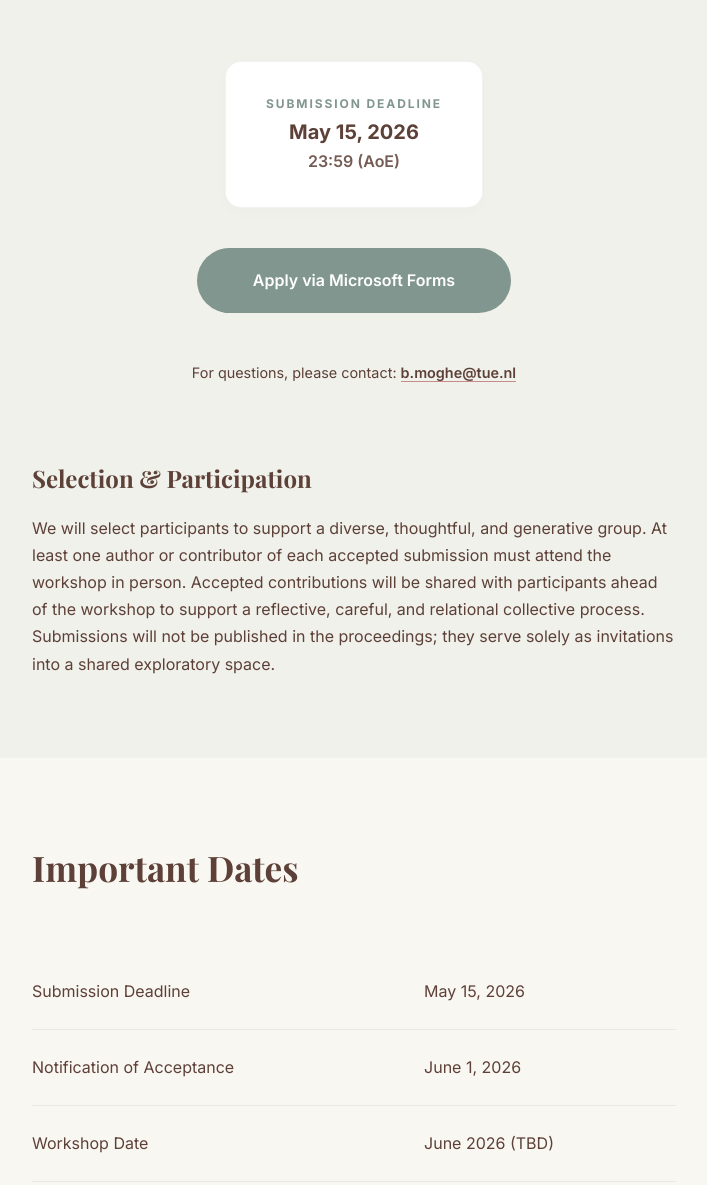
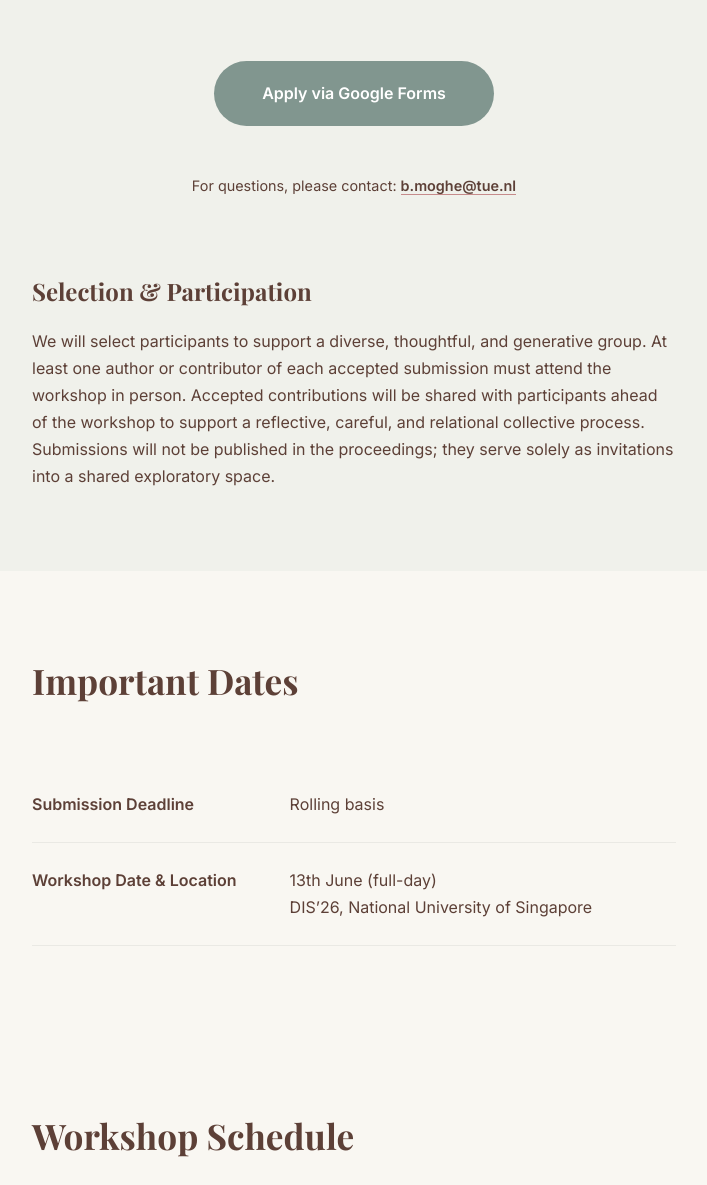
Before and after one commit to bhaktismoghe/dis2026workshop, a plain HTML site: page index.html in a window 1280 px wide. Shown: the part 2760-3945 px from the top of the page, without its empty margins (286-993 px from the left). Drawn offline with nearby package versions, Linux system fonts and the light colour scheme; a web font is replaced by a local one.

Commit message:
button removed

```diff
--- a/index.html
+++ b/index.html
@@ -11,11 +11,9 @@
         <header class="sticky-header">
             <div class="header-container">
                 <a href="#" class="header-logo">DIS 2026</a>
-
                 <button class="menu-toggle" id="menu-toggle">
-                    ☰
+                ☰
                 </button>
-
                 <nav>
                     <ul class="nav-links" id="nav-links">
                         <li><a href="#about" class="nav-item">Abstract</a></li>
@@ -71,15 +69,8 @@
                     </ul>
                 </div>
                 <div class="cta-area">
-                    <div class="deadline-box">
-                        <div class="deadline-content">
-                            <span class="deadline-label">Submission Deadline</span>
-                            <span class="deadline-date">May 15, 2026</span>
-                            <span class="deadline-time">23:59 (AoE)</span>
-                        </div>
-                    </div>
                     <div class="btn-wrapper">
-                        <a href="#" class="btn">Apply via Microsoft Forms</a>
+                        <a href="https://docs.google.com/forms/d/e/1FAIpQLScUeGtLm0kpjkqHTdYtJaM2OJc0VnwM61cIaxoj8JltN8ZZlg/viewform?usp=publish-editor" class="btn">Apply via Google Forms</a>
                     </div>
                     <p class="contact-text">
                         For questions, please contact: <a href="mailto:b.moghe@tue.nl">b.moghe@tue.nl</a>
@@ -95,27 +86,52 @@
                 <table class="dates-table">
                     <tr>
                         <td>Submission Deadline</td>
-                        <td>May 15, 2026</td>
+                        <td>Rolling basis</td>
                     </tr>
                     <tr>
-                        <td>Notification of Acceptance</td>
-                        <td>June 1, 2026</td>
-                    </tr>
-                    <tr>
-                        <td>Workshop Date</td>
-                        <td>June 2026 (TBD)</td>
+                        <td>Workshop Date & Location</td>
+                        <td>
+                            13th June (full-day)<br>
+                            DIS’26, National University of Singapore
+                        </td>
                     </tr>
                 </table>
             </section>
             <section id="schedule" class="content-block">
                 <h2>Workshop Schedule</h2>
                 <div class="schedule-grid">
-                    <div class="schedule-item"><strong>09:00 - 09:45</strong><span><strong>Part 1: Opening & Framing</strong> – Intro to aims, structure, and ethical orientation; ice-breaker grounding exercise.</span></div>
-                    <div class="schedule-item"><strong>10:00 - 11:30</strong><span><strong>Part 2: Sensing & Recognizing Vulnerability</strong> – Facilitated sensitizing activity, small-group reflection, and relational mapping.</span></div>
-                    <div class="schedule-item"><strong>11:30 - 12:30</strong><span><strong>Lunch Break</strong></span></div>
-                    <div class="schedule-item"><strong>12:30 - 14:15</strong><span><strong>Part 3: Methods, Facilitation & Roles</strong> – Engagement with embodied/participatory methods (enactment/role-play) and ethical reflection.</span></div>
-                    <div class="schedule-item"><strong>14:45 - 16:30</strong><span><strong>Part 4: Methodological Responsiveness</strong> – Exploring tactics for felt experience, body mapping, and developing shared vocabularies.</span></div>
-                    <div class="schedule-item"><strong>16:30 - 17:00</strong><span><strong>Part 5: Closing & Collective Reflection</strong> – Synthesis of key insights and discussion on long-term implications for HCI care.</span></div>
+                    <div class="schedule-item">
+                        <strong>09:30 - 10:00</strong>
+                        <span><strong>Opening:</strong> Introduction to Aim, Structure and Ethical Orientation of the workshop</span>
+                    </div>
+                    <div class="schedule-item">
+                        <strong>10:00 - 11:15</strong>
+                        <span><strong>Sensing and Recognizing Vulnerability:</strong> Facilitated embodied sensitizing activity</span>
+                    </div>
+                    <div class="schedule-item">
+                        <strong>11:15 - 11:30</strong>
+                        <span><strong>Break</strong></span>
+                    </div>
+                    <div class="schedule-item">
+                        <strong>11:30 - 13:30</strong>
+                        <span><strong>World Cafe:</strong> Based on participant submissions</span>
+                    </div>
+                    <div class="schedule-item">
+                        <strong>13:30 - 14:30</strong>
+                        <span><strong>Lunch Break</strong></span>
+                    </div>
+                    <div class="schedule-item">
+                        <strong>14:30 - 15:45</strong>
+                        <span><strong>Collectively mapping insights</strong> and developing shared vocabularies for embodied vulnerability</span>
+                    </div>
+                    <div class="schedule-item">
+                        <strong>15:45 - 16:00</strong>
+                        <span><strong>Break</strong></span>
+                    </div>
+                    <div class="schedule-item">
+                        <strong>16:00 - 17:00</strong>
+                        <span><strong>Closing and Reflection</strong></span>
+                    </div>
                 </div>
             </section>
             <section id="organizers" class="content-block alt-bg">
--- a/style.css
+++ b/style.css
@@ -235,67 +235,20 @@ cite { display: block; font-size: 0.9rem; letter-spacing: 0.15rem; color: var(--
     width: 100%;
 }
 
-.deadline-box {
-    display: flex;
-    flex-direction: column;
-    align-items: center;
-    justify-content: center;
-    background-color: var(--white);
-    border: 1px solid rgba(0,0,0,0.05);
-    padding: 2rem 2.5rem;
-    border-radius: 16px;
-    box-shadow: 0 4px 15px rgba(0,0,0,0.02);
-}
-
-/* Content */
-.deadline-content {
-    display: flex;
-    flex-direction: column;
-    align-items: center;
-    text-align: center;
-}
-
-/* Label */
-.deadline-label {
-    text-transform: uppercase;
-    font-size: 0.75rem;
-    letter-spacing: 0.12rem;
-    color: var(--secondary-color);
-    font-weight: 700;
-    margin-bottom: 0.4rem;
-}
-
-/* Date */
-.deadline-date {
-    font-size: 1.25rem;
-    font-weight: 700;
-    color: var(--text-color);
-    line-height: 1.2;
-}
-
-/* Time */
-.deadline-time {
-    font-size: 1rem;
-    font-weight: 600;
-    color: var(--text-color);
-    opacity: 0.85;
-    margin-top: 0.2rem;
-}
-
 .btn-wrapper { width: 100%; text-align: center; }
 
 .btn {
     display: inline-block; /* Prevents text wrap overlap */
     background: var(--secondary-color);
     color: var(--white);
-    padding: 1.2rem 3.5rem;
+    padding: 1.2rem 3rem;
     text-decoration: none;
     font-weight: 600;
     border-radius: 50px;
     transition: transform 0.2s, opacity 0.3s;
 }
 
-.btn:hover { transform: translateY(-2px); opacity: 0.95; }
+.btn:hover { transform: translateY(-4px); opacity: 0.95; }
 
 .contact-text { margin-top: 0.5rem; font-size: 0.9rem; }
 .contact-text a { color: var(--text-color); font-weight: 600; text-decoration: none; border-bottom: 1px solid var(--accent-color); }
@@ -317,8 +270,21 @@ cite { display: block; font-size: 0.9rem; letter-spacing: 0.15rem; color: var(--
 }
 .bio-text p { display: inline; }
 
-.dates-table { width: 100%; border-collapse: collapse; }
-.dates-table td { padding: 1.5rem 0; border-bottom: 1px solid rgba(0,0,0,0.06); }
+.dates-table {
+    width: 100%;
+    border-collapse: collapse;
+}
+
+.dates-table td {
+    padding: 1.5rem 0;
+    border-bottom: 1px solid rgba(0,0,0,0.06);
+    vertical-align: top;
+}
+
+.dates-table td:first-child {
+    font-weight: 600;
+    width: 40%;
+}
 
 .schedule-item { display: flex; padding: 1.5rem; background: var(--white); border-left: 4px solid var(--secondary-color); margin-bottom: 1rem; gap: 1.5rem; border-radius: 0 8px 8px 0; }
 .schedule-item strong { min-width: 110px; }
```
